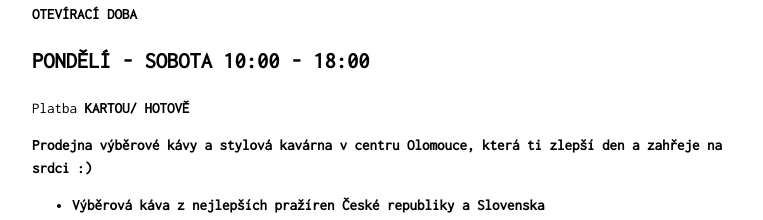
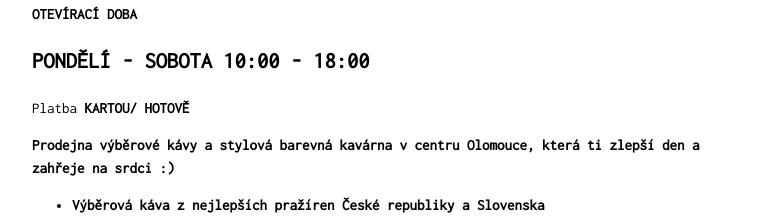
Before and after one commit to MattGiertl/kafarna-cokolif, a Gatsby site: page / in a window 1280 px wide. Shown: the part 1009-1229 px from the top of the page, without its empty margins (258-1021 px from the left). Built offline with nearby package versions, Linux system fonts and the light colour scheme; Gatsby itself is replaced by a stand-in of ours.

Commit message:
Update Stránky “mainPage”

```diff
--- a/src/data/mainPage.md
+++ b/src/data/mainPage.md
@@ -10,8 +10,8 @@ aboutText: >-
   Platba **KARTOU/ HOTOVĚ**
 
 
-  **Prodejna výběrové kávy a stylová kavárna v centru Olomouce, která ti zlepší
-  den a zahřeje na srdci :)**
+  **Prodejna výběrové kávy a stylová barevná kavárna v centru Olomouce, která ti
+  zlepší den a zahřeje na srdci :)**
 
 
   * **Výběrová káva z nejlepších pražíren České republiky a Slovenska**
```
